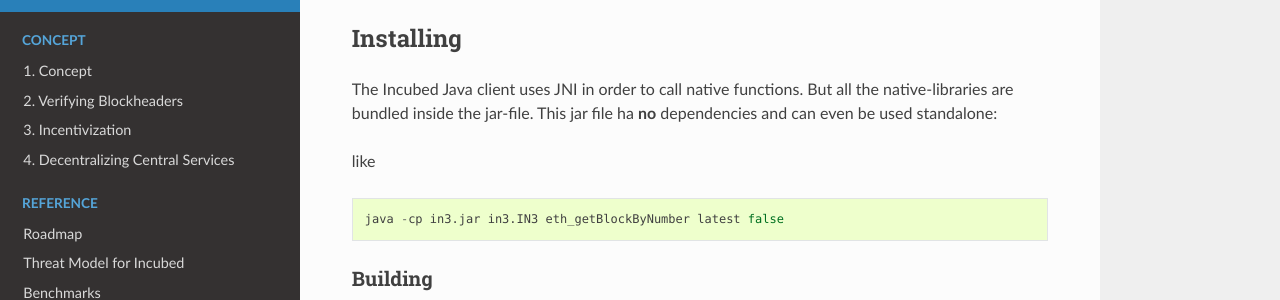
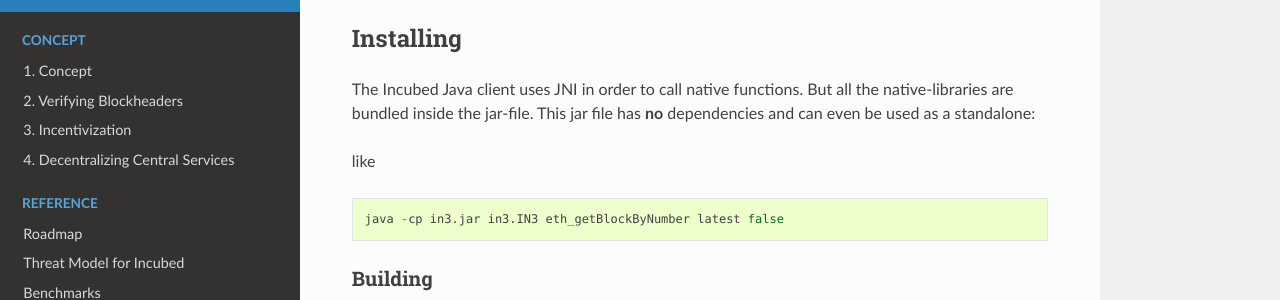
Before and after one commit to blockchainsllc/in3-docs, a Sphinx documentation site: the page built from docs/api-java.md, in a window 1280 px wide and 900 px high. Shown: the part 138-438 px from the top of the window. Built offline with Sphinx 7.4.7 and the Read the Docs theme 2.0.0, drawn with Linux system fonts in a browser that asks for light colours; pages that are not in the unit, such as notebooks, are missing from menus.

Commit message:
Update api-java.md

```diff
--- a/docs/api-java.md
+++ b/docs/api-java.md
@@ -3,7 +3,7 @@
 
 ## Installing
 
-The Incubed Java client uses JNI in order to call native functions. But all the native-libraries are bundled inside the jar-file. This jar file ha **no** dependencies and can even be used standalone:
+The Incubed Java client uses JNI in order to call native functions. But all the native-libraries are bundled inside the jar-file. This jar file has **no** dependencies and can even be used as a standalone:
 
 like
 
```
